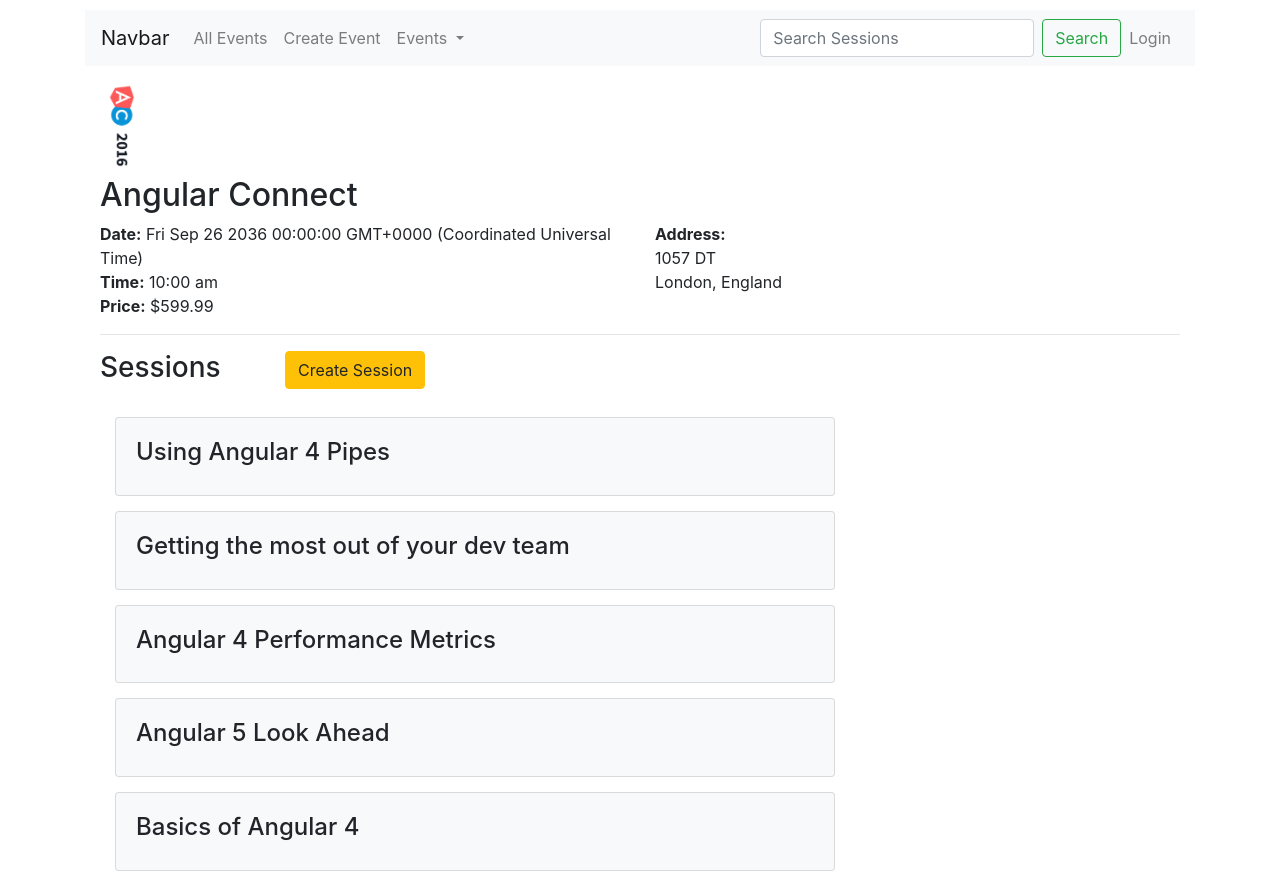
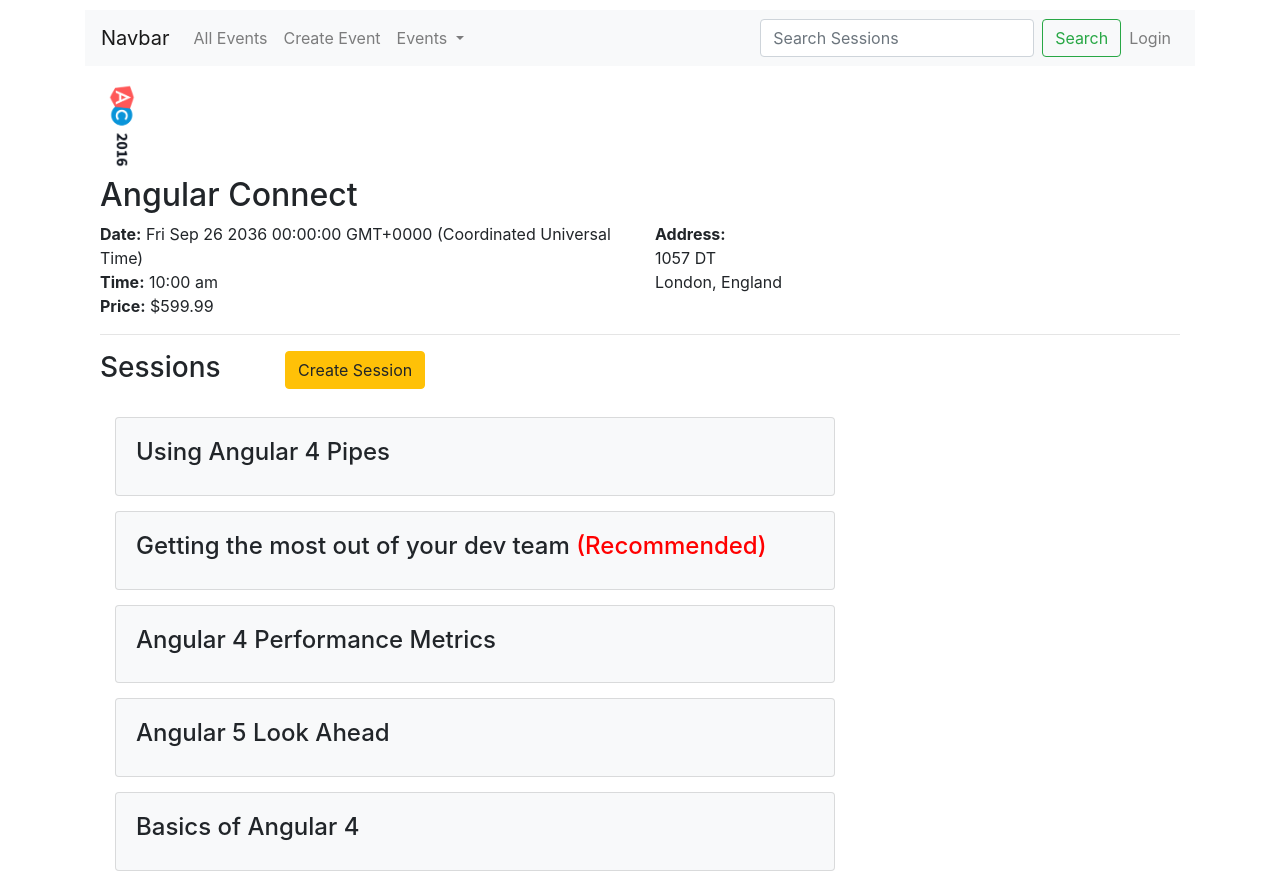
Before and after one commit to savitri26m/EventsApp, an Angular app: page /events/1 in a window 1280 px wide. Built offline with nearby package versions, Linux system fonts and the light colour scheme.

Commit message:
adding multiple ng-content

```diff
--- a/src/app/events/collapsable-well/collapsable-well.component.html
+++ b/src/app/events/collapsable-well/collapsable-well.component.html
@@ -1,4 +1,15 @@
 <div (click)="toggleSession()" class="card-body">
-    <h4>{{sessionTitle}}</h4>
-    <ng-content *ngIf="visible"></ng-content>
+    <h4>
+        <ng-content select=".sessionTitle"></ng-content>
+    </h4>
+    <ng-content *ngIf="visible" select=".sessionBody"></ng-content>
 </div>
+
+
+<!-- using multiple ng-content tags, select uses CSS class/id/ attribute selector to mark the element on ng-content -->
+<!-- we have used class selector for demo purposes -->
+
+<!--  using attribute selector for reference
+    <h4>
+    <ng-content select="[sessionTitle]"></ng-content>
+</h4> -->
--- a/src/app/events/collapsable-well/collapsable-well.component.ts
+++ b/src/app/events/collapsable-well/collapsable-well.component.ts
@@ -1,4 +1,4 @@
-import { Component, OnInit, Input } from '@angular/core';
+import { Component, OnInit } from '@angular/core';
 
 @Component({
   selector: 'app-collapsable-well',
@@ -7,7 +7,7 @@
 })
 export class CollapsableWellComponent implements OnInit {
 
-  @Input() sessionTitle: string;
+  // @Input() sessionTitle: string;
   visible: boolean = false;
 
   constructor() { }
--- a/src/app/events/session-list/session-list.component.html
+++ b/src/app/events/session-list/session-list.component.html
@@ -1,14 +1,27 @@
-<div class="row" style="margin-bottom: 15px;" *ngFor="let session of sessions">
+<div class="row" style="margin-bottom: 15px; cursor: pointer;" *ngFor="let session of sessions">
     <div class="col-md-10">
         <div class="card bg-light">
-
-                <app-collapsable-well [sessionTitle]="session.name" >
+            <app-collapsable-well>
+                <div class="sessionTitle" >
+                    {{session.name}}
+                    <span *ngIf="session.voters.length > 3" style="color: red;" >(Recommended)</span>
+                </div>
+                <div class="sessionBody">
                     <h6>{{session.presenter}}</h6>
                     <span>Duration: {{session.duration}}</span><br />
                     <span>Level: {{session.level}}</span>
                     <p>{{session.abstract}}</p>
-                </app-collapsable-well>
-
+                </div>
+            </app-collapsable-well>
         </div>
     </div>
 </div>
+
+
+
+<!-- passing as attribute selector-->
+
+<!-- <div sessionTitle >
+    {{session.name}}
+    <span *ngIf="session.voters.length > 3" style="color: red;" >(Recommended)</span>
+</div> -->
```
